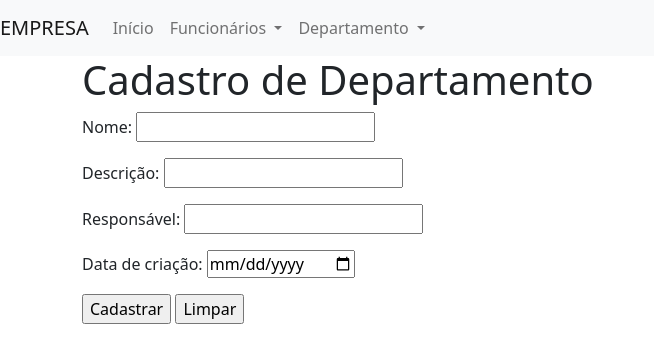
After one commit to sophiacavallaro/crud-funcionario-php, a PHP site: page /departamento/adicionar.php in a window 1280 px wide. The commit adds this page. Shown: the top 363 px of the page, without its empty margins (0-654 px from the left). Run offline with PHP 8.4, Linux system fonts and the light colour scheme.

Commit message:
subindo adicionar

```diff
--- /dev/null
+++ b/departamento/adicionar.php
@@ -0,0 +1,46 @@
+
+<!DOCTYPE html>
+<html lang="pt-br">
+<head>
+    <meta charset="UTF-8">
+    <meta name="viewport" content="width=device-width, initial-scale=1.0">
+    <title>EMPRESA</title>
+    <link href="https://cdn.jsdelivr.net/npm/bootstrap@5.0.2/dist/css/bootstrap.min.css" rel="stylesheet">
+</head>
+<body>
+    <?php
+        include("../menu.php");
+    ?>
+
+    <div class="container">
+        <h1>Cadastro de Departamento</h1>
+
+        <form action="inserir.php" method="post">
+            <p>
+                <label>Nome:</label>
+                <input type="text" name="nome" required>
+            </p>
+
+            <p>
+                <label>Descrição:</label>
+                <input type="text" name="descricao" required>
+            </p>
+
+            <p>
+                <label>Responsável:</label>
+                <input type="text" name="responsavel" required>
+            </p>
+
+            <p>
+                <label>Data de criação:</label>
+                <input type="date" name="data_criacao" required>
+            </p>
+
+            <p>
+                <input type="submit" value="Cadastrar">
+                <input type="reset" value="Limpar">
+            </p>
+        </form>
+    </div>
+</body>
+</html>
```
Also changed, not shown: departamento/inserir.php (+15 -11 lines).
